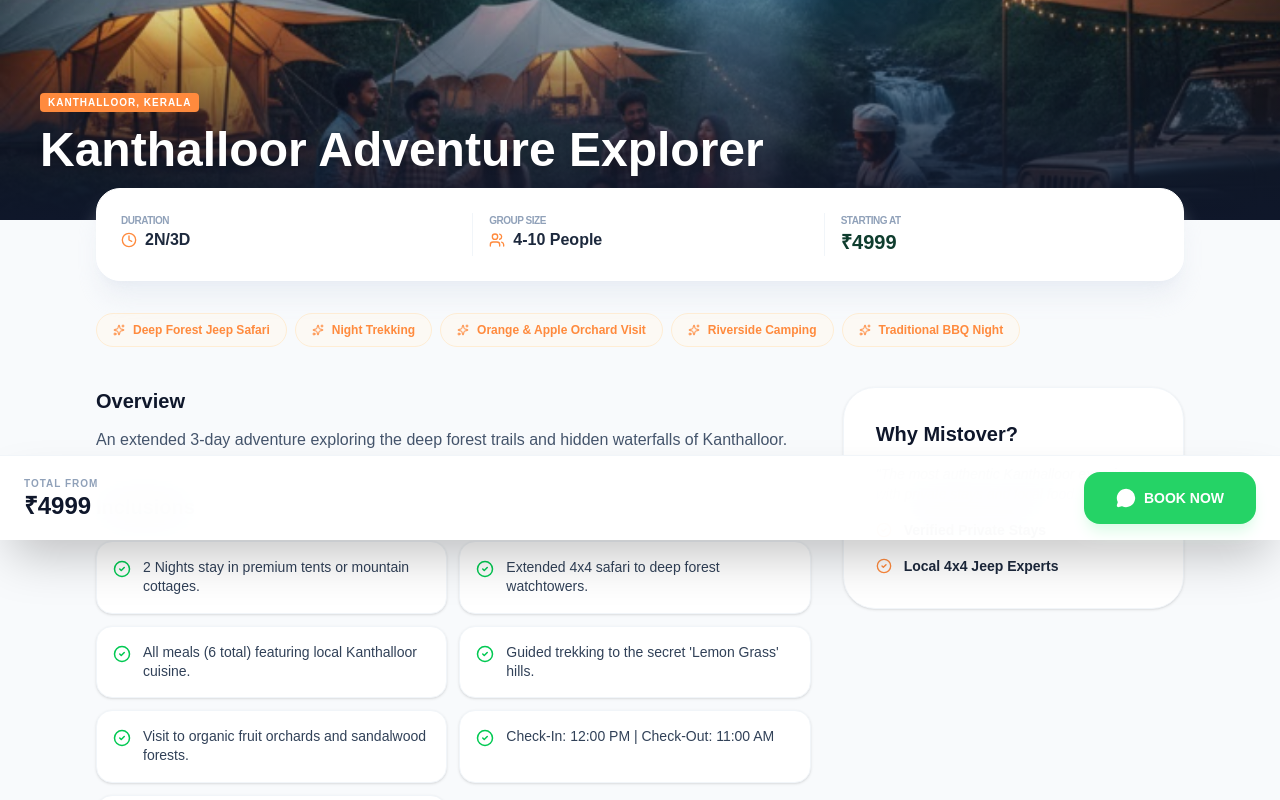
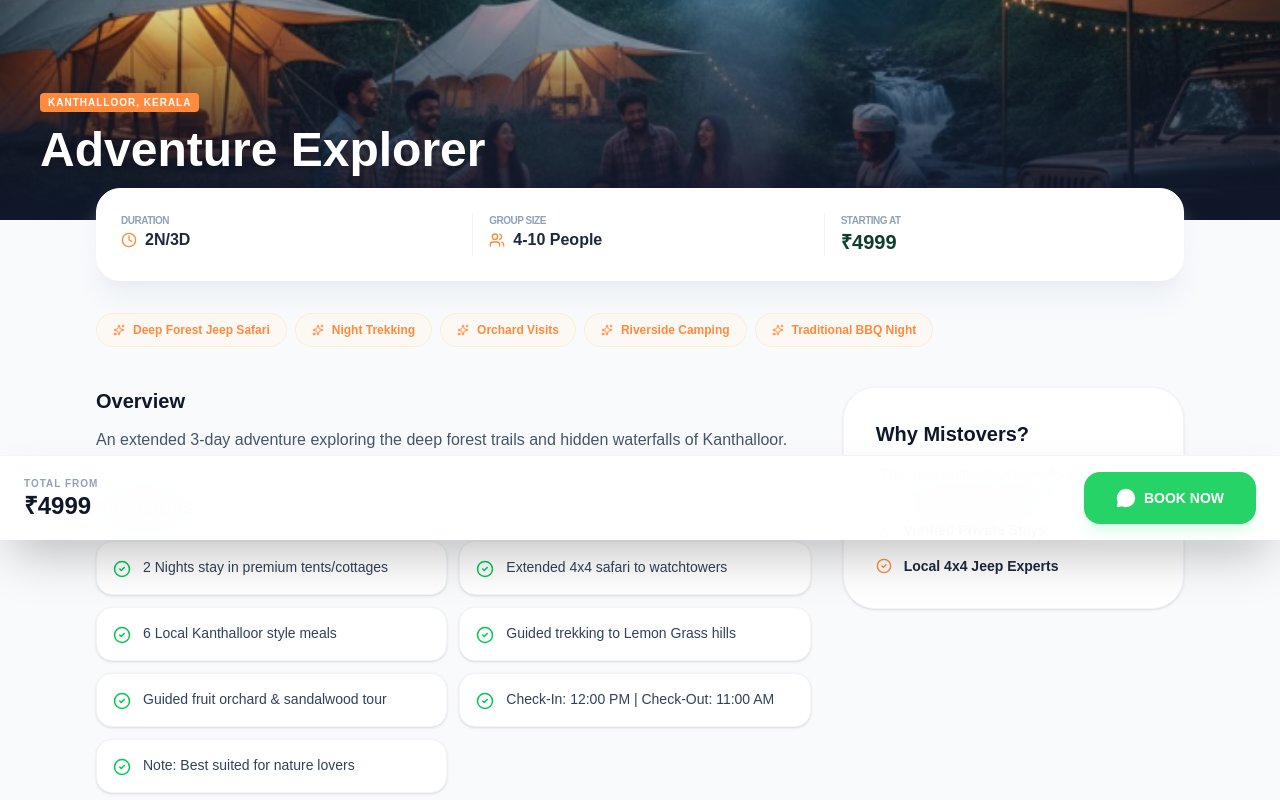
Before and after one commit to vsaran2004/mistovers, a Next.js app: page /packages/kanthalloor-adventure-explorer in a window 1280 px wide. Shown: the part 260-1060 px from the top of the page. Built offline with nearby package versions, Linux system fonts and the light colour scheme.

Commit message:
vercell eroor fix

```diff
--- a/data/basic-data.ts
+++ b/data/basic-data.ts
@@ -5,7 +5,7 @@ export const siteConfig = {
   contact: {
     whatsappNumber: "918547331180",
     whatsappLink: "https://wa.me/918547331180",
-    email: "info@mistover.com",
+    email: "info@mistoverskanthalloor.com",
   },
 
   // Hero Section
@@ -19,8 +19,8 @@ export const siteConfig = {
   // Social Media Links
   social: {
     whatsapp: "https://wa.me/918547331180",
-    instagram: "https://instagram.com/mistover",
-    facebook: "https://facebook.com/mistover",
+    instagram: "https://instagram.com/kanthalloor_mistovers",
+    facebook: "https://instagram.com/kanthalloor_mistovers",
   },
 
   // Location Details
@@ -34,7 +34,7 @@ export const siteConfig = {
 
   // Company Info
   company: {
-    name: "Mistover",
+    name: "Mistovers",
     tagline: "Discover the Hidden Beauty of Kanthalloor",
     description: "Experience authentic travel packages to Kanthalloor with guided tours, adventure activities, and local experiences.",
   },
--- a/data/package-data.ts
+++ b/data/package-data.ts
@@ -1,3 +1,17 @@
+export interface TravelPackage {
+  id: string;
+  slug: string;
+  title: string;
+  duration: string;
+  price: string;
+  location: string;
+  groupSize: string;
+  image: string;
+  description: string;
+  highlights: string[];
+  inclusions: string[];
+}
+
 export const PACKAGES: TravelPackage[] = [
   {
     id: "1",
@@ -7,7 +21,7 @@ export const PACKAGES: TravelPackage[] = [
     price: "1999",
     location: "Kanthalloor, Kerala",
     groupSize: "7-15 People",
-    image: "/package/standart-package.png",
+    image: "/package/standard-package.png", // Fixed typo: standart -> standard
     description: "The ultimate budget-friendly getaway for large groups and bachelors in the heart of Kanthalloor.",
     highlights: [
       "Jeep Trekking",
@@ -17,19 +31,19 @@ export const PACKAGES: TravelPackage[] = [
       "Private Stay"
     ],
     inclusions: [
-      "4x4 off-road jeep ride through mountain trails and farms.",
-      "Private campfire setup with music under the stars.",
-      "Freshly cooked local meals using organic ingredients.",
-      "Visit waterfalls, viewpoints, and local farms.",
-      "Exclusive stay space ensuring privacy for your group.",
+      "4x4 off-road jeep ride through mountain trails",
+      "Private campfire setup with music",
+      "Freshly cooked local organic meals",
+      "Visit to waterfalls and local farms",
+      "Exclusive stay space for group privacy",
       "Check-In: 12:00 PM | Check-Out: 11:00 AM",
-      "Important Note: Exclusive for bachelor groups who want privacy and adventure."
+      "Note: Exclusive for bachelor/large groups"
     ]
   },
   {
     id: "2",
     slug: "kanthalloor-adventure-explorer",
-    title: "Kanthalloor Adventure Explorer",
+    title: "Adventure Explorer",
     duration: "2N/3D",
     price: "4999",
     location: "Kanthalloor, Kerala",
@@ -39,18 +53,18 @@ export const PACKAGES: TravelPackage[] = [
     highlights: [
       "Deep Forest Jeep Safari",
       "Night Trekking",
-      "Orange & Apple Orchard Visit",
+      "Orchard Visits",
       "Riverside Camping",
       "Traditional BBQ Night"
     ],
     inclusions: [
-      "2 Nights stay in premium tents or mountain cottages.",
-      "Extended 4x4 safari to deep forest watchtowers.",
-      "All meals (6 total) featuring local Kanthalloor cuisine.",
-      "Guided trekking to the secret 'Lemon Grass' hills.",
-      "Visit to organic fruit orchards and sandalwood forests.",
+      "2 Nights stay in premium tents/cottages",
+      "Extended 4x4 safari to watchtowers",
+      "6 Local Kanthalloor style meals",
+      "Guided trekking to Lemon Grass hills",
+      "Guided fruit orchard & sandalwood tour",
       "Check-In: 12:00 PM | Check-Out: 11:00 AM",
-      "Note: Best suited for adventure enthusiasts and nature lovers."
+      "Note: Best suited for nature lovers"
     ]
   },
   {
@@ -71,13 +85,13 @@ export const PACKAGES: TravelPackage[] = [
       "Personalized Jeep Tour"
     ],
     inclusions: [
-      "Stay in a secluded wooden cabin with valley views.",
-      "Romantic candlelight dinner setup with music.",
-      "Traditional Kerala breakfast served in-room.",
-      "Private fruit orchard tour and strawberry farm visit.",
-      "Personal jeep for local sightseeing (Privacy guaranteed).",
+      "Stay in secluded wooden valley-view cabin",
+      "Romantic candlelight dinner with music",
+      "In-room traditional Kerala breakfast",
+      "Private strawberry farm tour",
+      "Personal jeep for local sightseeing",
       "Check-In: 12:00 PM | Check-Out: 11:00 AM",
-      "Note: Perfect for honeymooners or quiet weekend getaways."
+      "Note: Perfect for honeymooners"
     ]
   }
 ];
```
